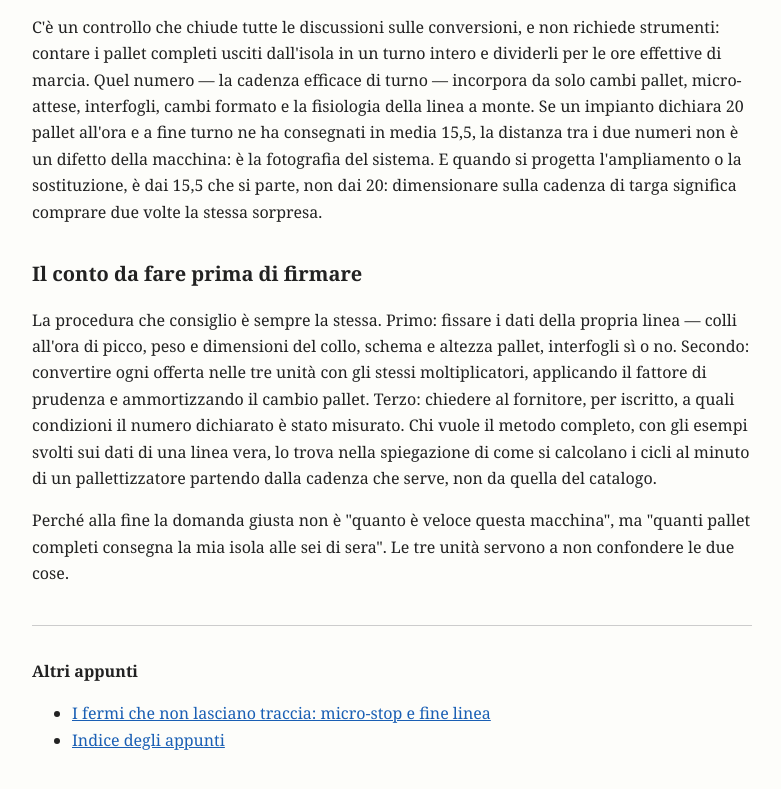
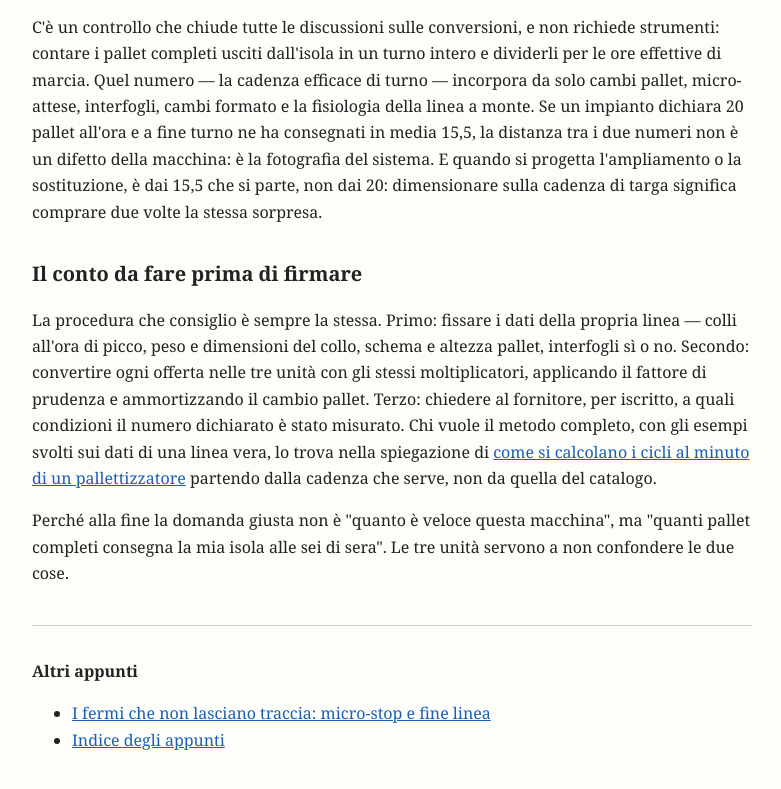
Before and after one commit to RoboticWAy/recensioni, a plain HTML site: page tre-misure-della-cadenza.html in a window 1280 px wide. Shown: the part 2044-2833 px from the top of the page, without its empty margins (248-1029 px from the left). Drawn offline with Linux system fonts and the light colour scheme.

Commit message:
Prova settle chiusa: link a WP #21 inserito, pagina donatore normale

```diff
--- a/tre-misure-della-cadenza.html
+++ b/tre-misure-della-cadenza.html
@@ -50,7 +50,7 @@
 
 <h2>Il conto da fare prima di firmare</h2>
 
-<p>La procedura che consiglio è sempre la stessa. Primo: fissare i dati della propria linea — colli all'ora di picco, peso e dimensioni del collo, schema e altezza pallet, interfogli sì o no. Secondo: convertire ogni offerta nelle tre unità con gli stessi moltiplicatori, applicando il fattore di prudenza e ammortizzando il cambio pallet. Terzo: chiedere al fornitore, per iscritto, a quali condizioni il numero dichiarato è stato misurato. Chi vuole il metodo completo, con gli esempi svolti sui dati di una linea vera, lo trova nella spiegazione di <!-- SETTLE-INSERIMENTO: trasformare in link a WP #21 (https://robotcartesiani.wordpress.com/2026/11/06/velocita-di-pallettizzazione-come-calcolare-i-cicli-al-minuto/) il testo "come si calcolano i cicli al minuto di un pallettizzatore" -->come si calcolano i cicli al minuto di un pallettizzatore<!-- /SETTLE-INSERIMENTO --> partendo dalla cadenza che serve, non da quella del catalogo.</p>
+<p>La procedura che consiglio è sempre la stessa. Primo: fissare i dati della propria linea — colli all'ora di picco, peso e dimensioni del collo, schema e altezza pallet, interfogli sì o no. Secondo: convertire ogni offerta nelle tre unità con gli stessi moltiplicatori, applicando il fattore di prudenza e ammortizzando il cambio pallet. Terzo: chiedere al fornitore, per iscritto, a quali condizioni il numero dichiarato è stato misurato. Chi vuole il metodo completo, con gli esempi svolti sui dati di una linea vera, lo trova nella spiegazione di <a href="https://robotcartesiani.wordpress.com/2026/11/06/velocita-di-pallettizzazione-come-calcolare-i-cicli-al-minuto/">come si calcolano i cicli al minuto di un pallettizzatore</a> partendo dalla cadenza che serve, non da quella del catalogo.</p>
 
 <p>Perché alla fine la domanda giusta non è "quanto è veloce questa macchina", ma "quanti pallet completi consegna la mia isola alle sei di sera". Le tre unità servono a non confondere le due cose.</p>
 
```
